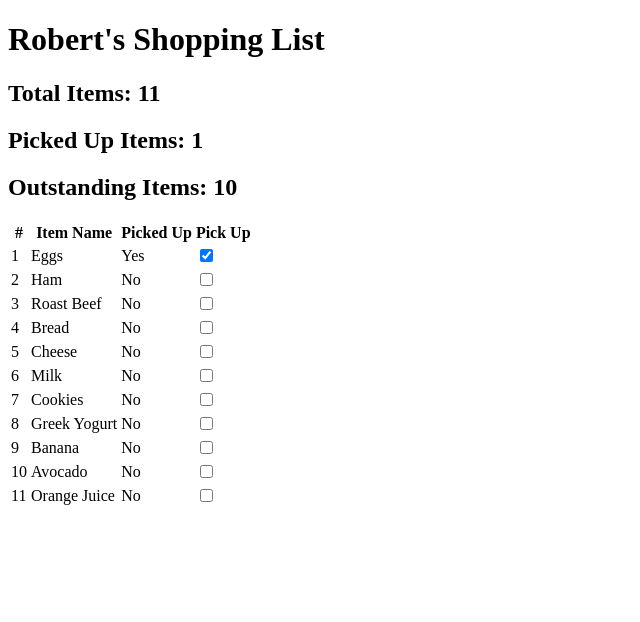
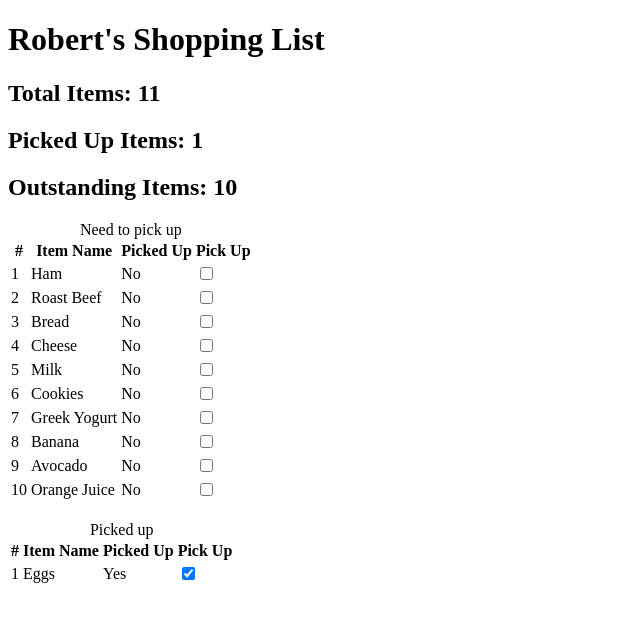
Before and after one commit to RobertPetrie/shopping-list, an Angular app: page / in a window 1280 px wide. Shown: the top 622 px of the page, without its empty margins (0-640 px from the left). Built offline with nearby package versions, Linux system fonts and the light colour scheme.

Commit message:
#14 Apply the filters to the view
Closes #14

```diff
--- a/src/app/app.component.html
+++ b/src/app/app.component.html
@@ -12,6 +12,7 @@
 </h2>
 
 <table>
+  <caption>Need to pick up</caption>
   <thead>
     <tr>
       <th>#</th>
@@ -21,7 +22,7 @@
     </tr>
   </thead>
   <tbody>
-    <tr *ngFor="let item of itemList; let i = index">
+    <tr *ngFor="let item of outstandingItemList; let i = index">
       <td>{{ i + 1 }}</td>
       <td>{{ item.name }}</td>
       <td [ngSwitch]="item.pickedUp">
@@ -32,3 +33,26 @@
     </tr>
   </tbody>
 </table>
+<br />
+<table>
+  <caption>Picked up</caption>
+  <thead>
+    <tr>
+      <th>#</th>
+      <th>Item Name</th>
+      <th>Picked Up</th>
+      <th>Pick Up</th>
+    </tr>
+  </thead>
+  <tbody>
+    <tr *ngFor="let item of pickedUpItemList; let i = index">
+      <td>{{ i + 1 }}</td>
+      <td>{{ item.name }}</td>
+      <td [ngSwitch]="item.pickedUp">
+        <span *ngSwitchCase="true">Yes</span>
+        <span *ngSwitchDefault>No</span>
+      </td>
+      <td><input type="checkbox" [(ngModel)]="item.pickedUp" /></td>
+    </tr>
+  </tbody>
+</table>
```
